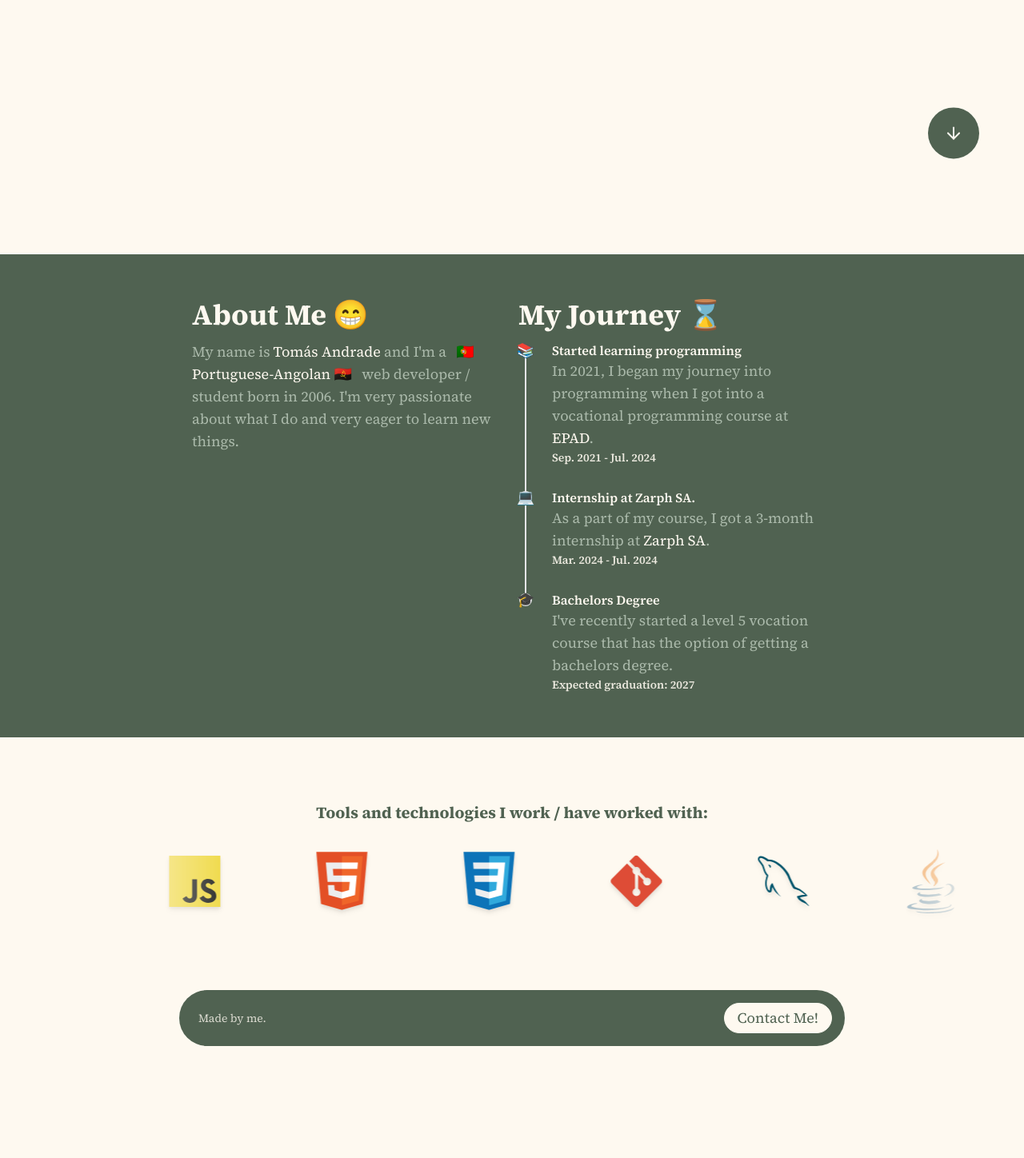
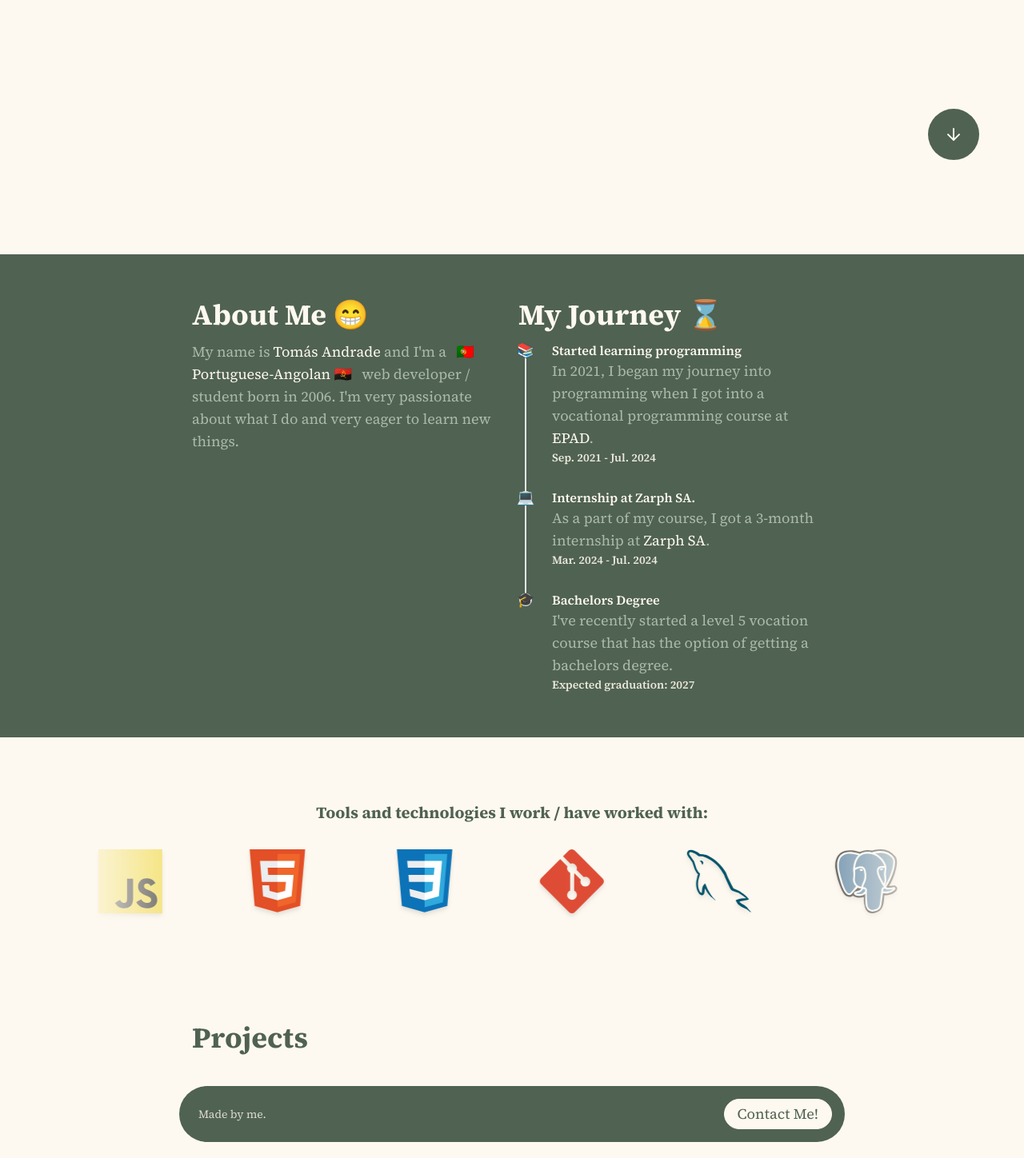
Before and after one commit to Tomas2043/portfolio, a Next.js app: page / in a window 1280 px wide. Shown: the part 546-1994 px from the top of the page at 80% size. Before the commit the page ends 1874 px from the top, so only its background shows below. Built offline with nearby package versions, Linux system fonts and the light colour scheme.

Commit message:
Unfinished

```diff
--- a/app/page.tsx
+++ b/app/page.tsx
@@ -75,25 +75,26 @@ export default function Home() {
             </div>
           </div>
         </section>
-        {/* <section className="mt-32 md:px-36 xl:px-60">
-          <div className="grid grid-cols-2">
-            <div>
-              <h1 className="title font-bold text-4xl">Tools that I work / have worked with:</h1>
-            </div>
-          </div>
-        </section> */}
         <div className="flex flex-col md:px-36 xl:px-60 mt-20" id="skills">
           <h1 className="title text-xl text-center font-bold">Tools and technologies I work / have worked with:</h1>
         </div>
         <AnimatedLogoCloud />
+        <section className="mt-20 md:px-36 xl:px-60" id="portfolio">
+          <h1 className="title text-4xl font-bold">Projects</h1>
+
+        </section>
         <Footer />
       </main>
       <motion.a
         initial={{ y: 0 }}
         animate={{ y: 10 }}
         transition={{ duration: 0.7, repeat: Infinity, ease: "easeInOut", repeatType: "mirror" }}
-        className="absolute bg-primary right-0 bottom-0 text-background rounded-full m-14 p-5"
+        className="absolute bg-primary right-0 bottom-0 text-background rounded-full md:m-10 xl:m-14 p-5"
         href="#about-me"
+        onClick={(e) => {
+          e.preventDefault();
+          document.querySelector('#about-me')?.scrollIntoView({ behavior: 'smooth' })
+        }}
       >
         <ArrowDown />
       </motion.a>
--- a/components/animated-logo-cloud.tsx
+++ b/components/animated-logo-cloud.tsx
@@ -33,6 +33,14 @@ const logos = [
     url: '/mysql.svg',
   },
   {
+    name: "PostgreSQL",
+    url: "/postgres.svg",
+  },
+  {
+    name: "Supabase",
+    url: "/supabase.svg"
+  },
+  {
     name: "Java",
     url: "/java.svg",
   },
@@ -47,12 +55,12 @@ const logos = [
   {
     name: "Python",
     url: "/python.svg",
-  }
+  },
 ]
 
 const AnimatedLogoCloud = () => {
   return (
-    <div className="w-full pb-12">
+    <div className="w-full pb-12 pr-16">
       <div className="mx-auto w-full px-4 md:px-8">
         <div
           className="group relative mt-6 flex gap-6 overflow-hidden p-2"
@@ -72,7 +80,7 @@ const AnimatedLogoCloud = () => {
                   <div key={key} className="px-10">
                     <img
                       src={logo.url}
-                      className="h-20 w-20 px-2 drop-shadow-md"
+                      className="h-20 w-20 drop-shadow-md"
                       alt={`${logo.name}`}
                     />
                   </div>
```
Also changed, not shown: public/postgres.svg (added), public/supabase.svg (added).
